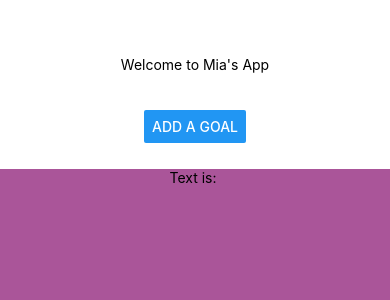
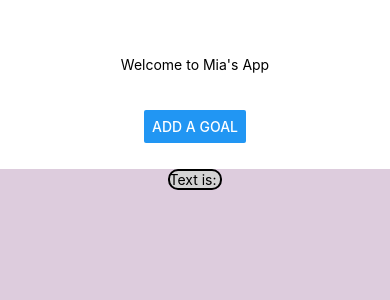
Before and after one commit to MiaYan0116/mobile-app, a React Native app: screen / in a window 390 px wide. Shown: the top 300 px of the page. Built offline with nearby package versions, Linux system fonts and the light colour scheme.

Commit message:
border with round corners

```diff
--- a/App.js
+++ b/App.js
@@ -37,7 +37,10 @@ export default function App() {
         <Button title="Add a goal" onPress={addAGoalHandler}></Button>
       </View>
       <View style={styles.bottomContainer}>
-        <Text>Text is: {text}</Text>
+        <View style={styles.text}>
+          <Text>Text is: {text}</Text>
+        </View>
+
       </View>
 
     </SafeAreaView>
@@ -47,15 +50,8 @@ export default function App() {
 const styles = StyleSheet.create({
   container: {
     flex: 1,
-    // height: '20%',
     backgroundColor: '#fff',
-    // alignItems: 'center',
     justifyContent: 'center',
-  },
-  input: {
-    borderColor:'blue',
-    borderBottomWidth: 2,
-    // borderWidth: "50%",
   },
   topContainer: {
     flex: 1,
@@ -64,7 +60,13 @@ const styles = StyleSheet.create({
   },
   bottomContainer: {
     flex: 4,
-    backgroundColor: '#a59',
+    backgroundColor: '#dcd',
     alignItems: 'center',
+  },
+  text: {
+    color: '#a09',
+    borderRadius: 10,
+    borderWidth: 2,
+    backgroundColor: 'lightgrey',
   }
 });
```
